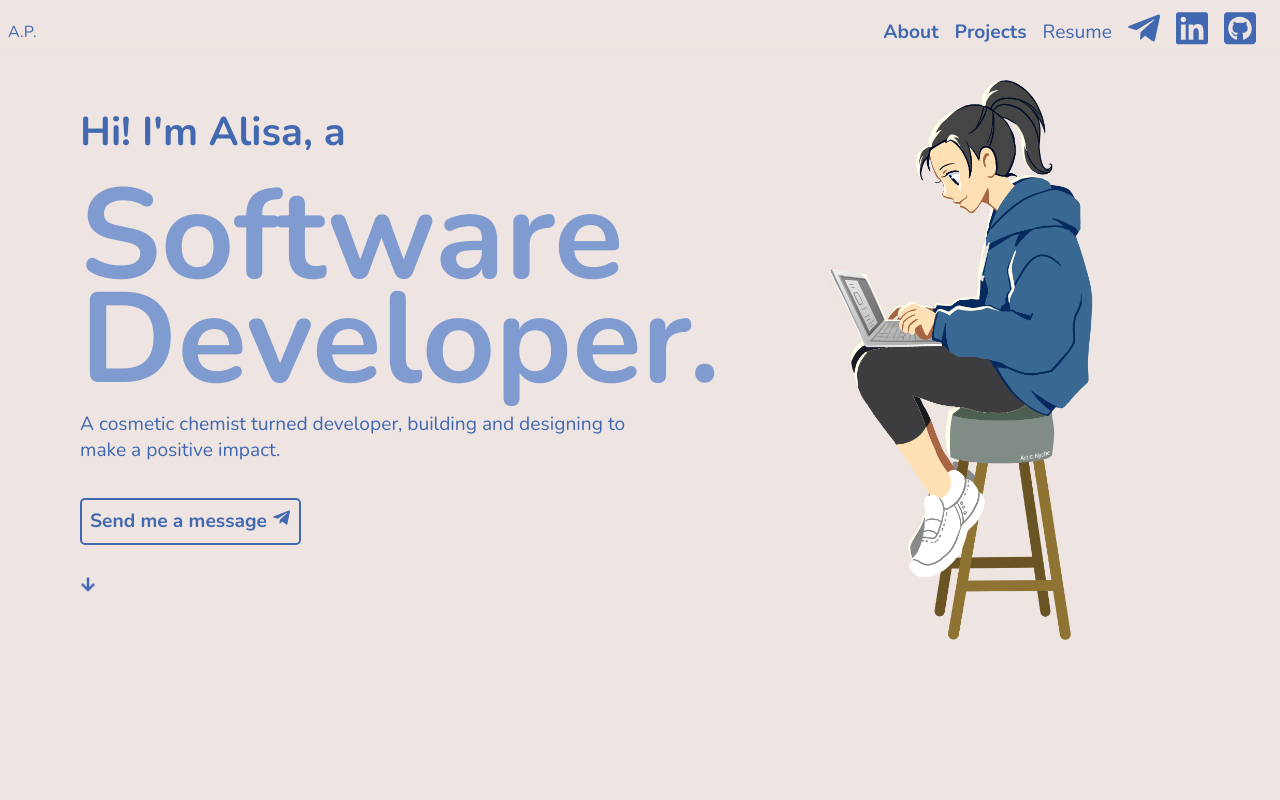
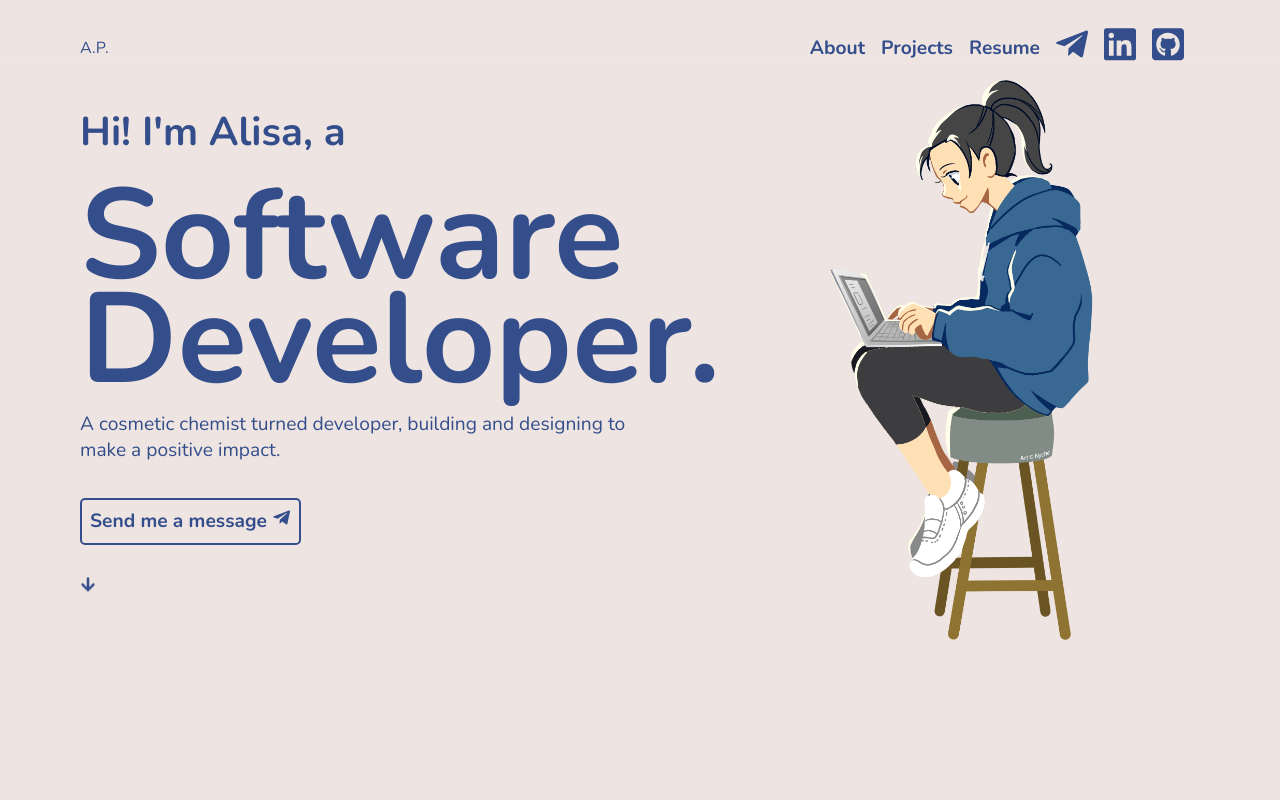
Before and after one commit to alisapromthep/portfolioV2, a React (Create React App) app: page / in a window 1280 px wide. Shown: the top 800 px of the page. Built offline with nearby package versions, Linux system fonts and the light colour scheme.

Commit message:
changed font colors, adjust nav's padding to be consistent with the rest of the body

```diff
--- a/src/components/Footer/Footer.scss
+++ b/src/components/Footer/Footer.scss
@@ -7,9 +7,11 @@
     align-self:flex-end;
     //background-color: $secondaryDark;
     width: 100%;
-
+    &__text{
+        font-weight: 600;
+    }
     &__link {
-        color: $primaryDark;
+        color: $primary;
         text-decoration: none;
         cursor: pointer;
         font-size: 2rem;
--- a/src/components/Hero/Hero.js
+++ b/src/components/Hero/Hero.js
@@ -7,7 +7,7 @@ const Hero = ({openModal}) => {
     return (
         <div className='hero__container'>
             <section className='hero'>
-                <div>
+                <div className='hero__img-box'>
                     <Apwork className='hero__img'/>
                 </div>
                 <div className='hero__textbox'>
--- a/src/components/Hero/Hero.scss
+++ b/src/components/Hero/Hero.scss
@@ -71,9 +71,6 @@
         }
 
         &--color{
-            //color: #E4E6F5;
-            //color:#344E8C;
-            //color:#D5E1F6;
             color:$primary;
 
         }
@@ -126,7 +123,7 @@
 
     &__arrow-down{
         display:flex;
-        color: $primaryDark;
+        color: $primary;
         font-size: 1rem;
         margin-top: 2rem;
         animation: arrow-down-bounce 1s infinite linear;
--- a/src/components/NavBar/NavBar.scss
+++ b/src/components/NavBar/NavBar.scss
@@ -7,22 +7,26 @@
     display: flex;
     align-items: center;
     position: fixed;
+    justify-content: space-between;
     z-index: 1;
     width: 100%;
     top: 0;
     height: 4rem;
     background: linear-gradient(180deg, rgba(238,228,225,1) 60%, rgba(238,228,225,0) 80%);
+    @include mobile-padding;
 
 
     @include tablet {
-        padding: 0 0.5rem;
-        justify-content: space-between;
+        @include tablet-padding;
+    }
 
+    @include desktop{
+        @include desktop-padding;
     }
 
 
     &__name{
-        color: $primaryDark;
+        color: $primary;
         text-decoration: none;
         list-style: none;
     }
@@ -44,7 +48,8 @@
 
     &__link {
         text-decoration: none;
-        color:$primaryDark;
+        color:$primary;
+        font-weight: 600;
 
         &-item{
             list-style: none;
--- a/src/components/Projects/Projects.js
+++ b/src/components/Projects/Projects.js
@@ -1,9 +1,5 @@
 import './Projects.scss'
 import { useInView } from 'react-intersection-observer';
-import {FaArrowUp} from 'react-icons/fa';
-
-
-import React from 'react';
 
 const Projects = ({index,name,img,description,links,techIcon,tech}) => {
 
@@ -15,7 +11,7 @@ const Projects = ({index,name,img,description,links,techIcon,tech}) => {
     const windowWidth = window.innerWidth;
     return (
         <article ref={project} className={`project reveal ${projectInView ? 'reveal--active':''}`}>
-            <div className={`project__container`}>
+            <div className='project__container'>
                     <div className='project__label-box'>
                         <div className='project__info-box'>
                             <div className='project__title-box'>
--- a/src/styles/partials/_colors.scss
+++ b/src/styles/partials/_colors.scss
@@ -1,11 +1,12 @@
 $primaryLight:#eee4e1;
 //$primaryLight:#EDEDE9;
-$primary: #7F9BD0;
+$primary:  #344E8C;
 $primaryDark:#4168B0;
 $secondary:#344E8C;
 $secondaryDark: #203458;
 
 
+//#7F9BD0 - old
 //#F6ECEC
 //#EDEDE9
 
--- a/src/styles/partials/_mixins.scss
+++ b/src/styles/partials/_mixins.scss
@@ -44,10 +44,10 @@
 
 @mixin button {
     background-color: transparent;
-    border: 2px solid $primaryDark;
+    border: 2px solid $primary;
     border-radius: 5px;
     padding: 0.5rem;
-    color: $primaryDark;
+    color: $primary;
     margin-top: 1rem;
     cursor: pointer;
     transition: 0.25s;
@@ -67,7 +67,7 @@
 
 @mixin react-icon {
     width: 1rem;
-    color: $primaryDark;
+    color: $primary;
     cursor: pointer;
     @include tablet{
         width: 1.5rem;
--- a/src/styles/partials/_typography.scss
+++ b/src/styles/partials/_typography.scss
@@ -38,7 +38,7 @@
 }
 
 body {
-    color: $primaryDark;
+    color: $primary;
     font-family: 'nunito', sans-serif;
     font-weight: 400;
 }
```
